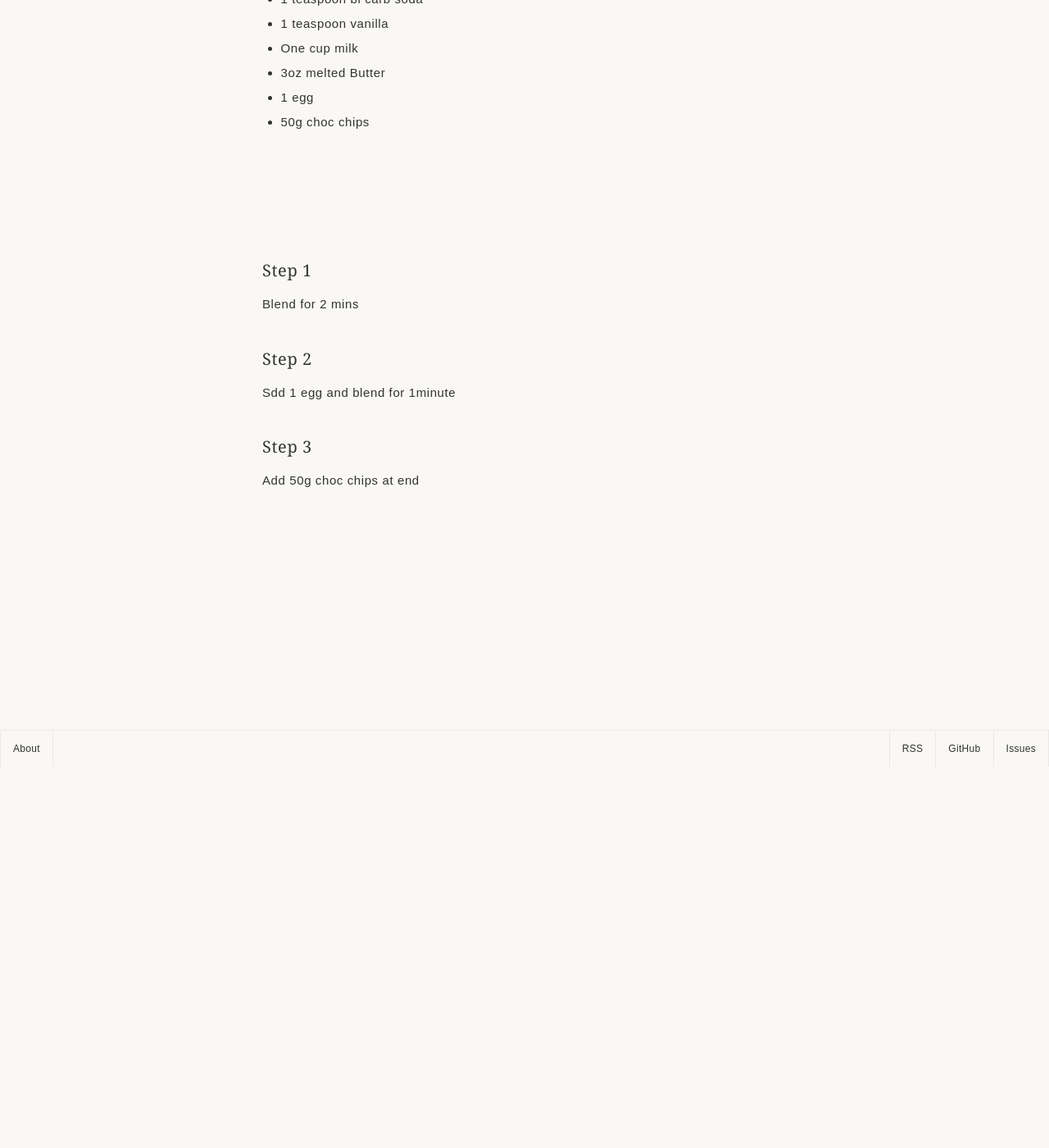
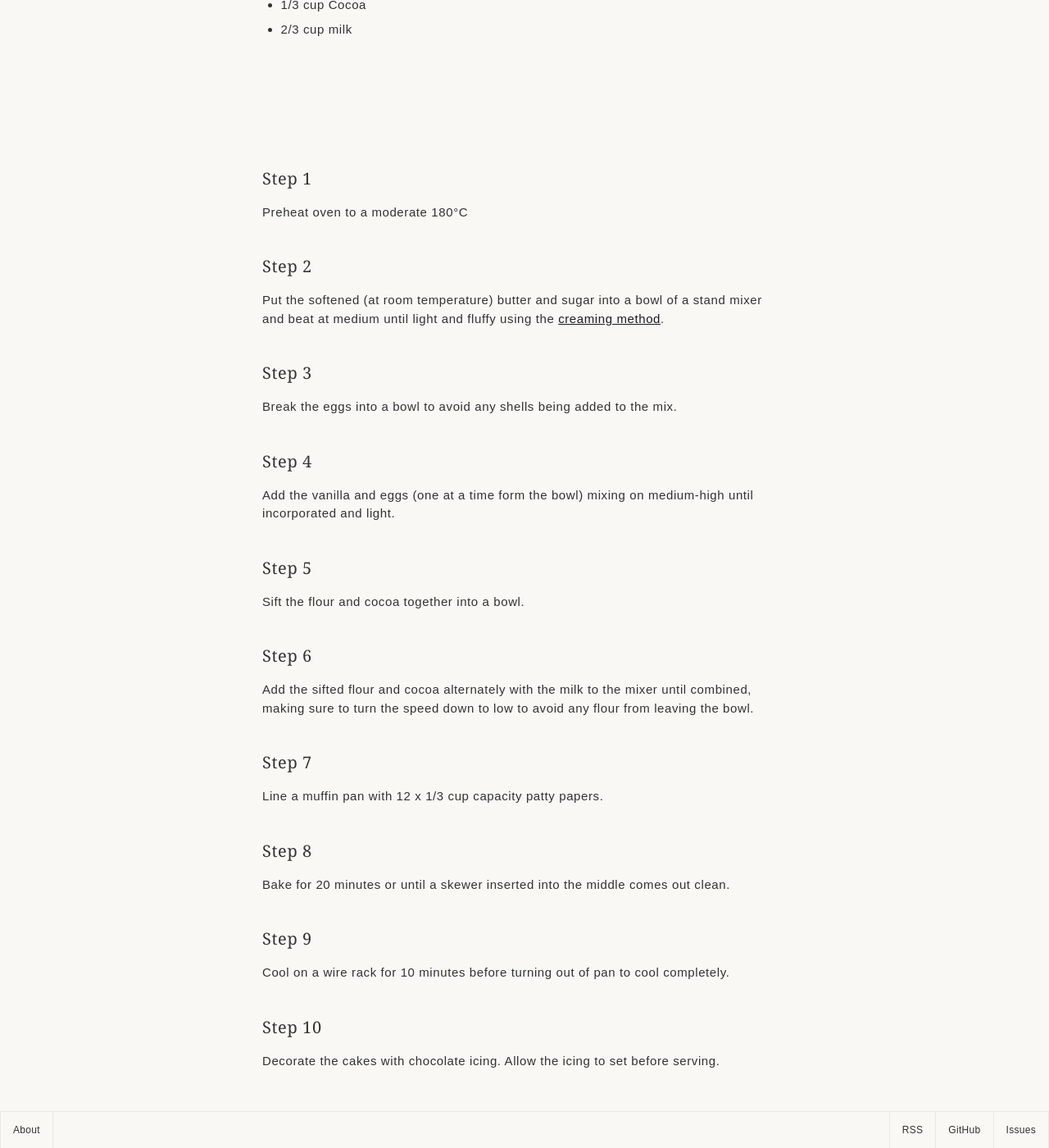
Before and after one commit to scottdejonge/recipes, a Jekyll site: the page built from _posts/2016-02-10-chocolate-cupcakes.md, in a window 1280 px wide and 1400 px high, scrolled down 465 px. Shown: the whole window at 82% size. Built offline with Jekyll 4.4.1, drawn with Linux system fonts in a browser that asks for light colours; before the commit the page ends 1158 px from its top, so only the background shows below that; some of the changed text lies outside the part shown.

Commit message:
Demo recipe and wiki entry

```diff
--- a/_posts/2016-02-10-chocolate-cupcakes.md
+++ b/_posts/2016-02-10-chocolate-cupcakes.md
@@ -1,29 +1,33 @@
 ---
 layout: recipe
 title: "Chocolate Cupcakes"
-description: "Vestibulum id ligula porta felis euismod semper. Praesent commodo cursus magna, vel scelerisque nisl consectetur et."
+description: "Simple and easy Chocolate Cupcakes using Cocoa and the creaming method"
 date: 2016-02-10 16:08:22 +1000
 categories:
 
 # Cooking Info
-yield: 4
-prep_time: 40 min
-cook_time: 37 min
+yield: 12
+prep_time: 25
+cook_time: 20
 ---
 
-* 2 cups SR Flour
-* 1cup sugar
-* 1/4 cup brown sugar
-* 2 heaped tablespoons cocoa
-* 1 teaspoon bi carb soda
+* 125g unsalted butter
+* 3/4 cup caster sugar
+* 2 eggs
 * 1 teaspoon vanilla
-* One cup milk
-* 3oz melted Butter
-* 1 egg
-* 50g choc chips
+* 1 1/4 cups SR flour
+* 1/3 cup Cocoa
+* 2/3 cup milk
 
 * * *
 
-1. Blend for 2 mins
-2. Sdd 1 egg and blend for 1minute
-3. Add 50g choc chips at end
+1. Preheat oven to a moderate 180°C
+2. Put the softened (at room temperature) butter and sugar into a bowl of a stand mixer and beat at medium until light and fluffy using the [creaming method]({{site.baseurl}}/wiki/creaming-method).
+3. Break the eggs into a bowl to avoid any shells being added to the mix.
+4. Add the vanilla and eggs (one at a time form the bowl) mixing on medium-high until incorporated and light.
+5. Sift the flour and cocoa together into a bowl.
+6. Add the sifted flour and cocoa alternately with the milk to the mixer until combined, making sure to turn the speed down to low to avoid any flour from leaving the bowl.
+7. Line a muffin pan with 12 x 1/3 cup capacity patty papers.
+8. Bake for 20 minutes or until a skewer inserted into the middle comes out clean.
+9. Cool on a wire rack for 10 minutes before turning out of pan to cool completely.
+10. Decorate the cakes with chocolate icing. Allow the icing to set before serving.
```
Also changed, not shown: _posts/2016-02-10-artichoke.md (deleted, +0 -38 lines), _posts/2016-02-10-cauliflower.md (deleted, +0 -38 lines), _posts/2016-02-10-celery.md (deleted, +0 -38 lines), _posts/2016-02-10-rice.md (deleted, +0 -38 lines), wiki/creaming-method.md (+5 -3 lines).
